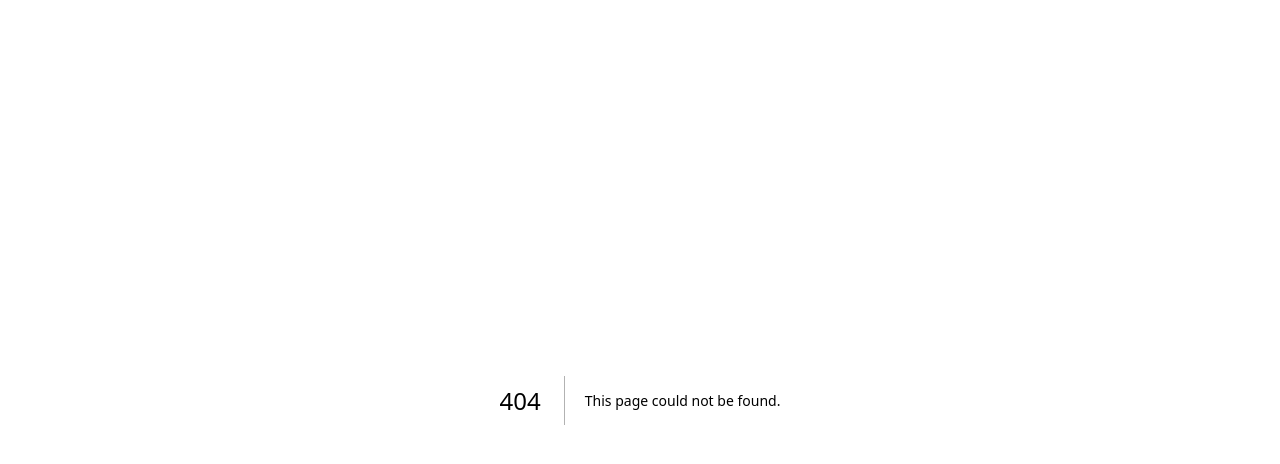
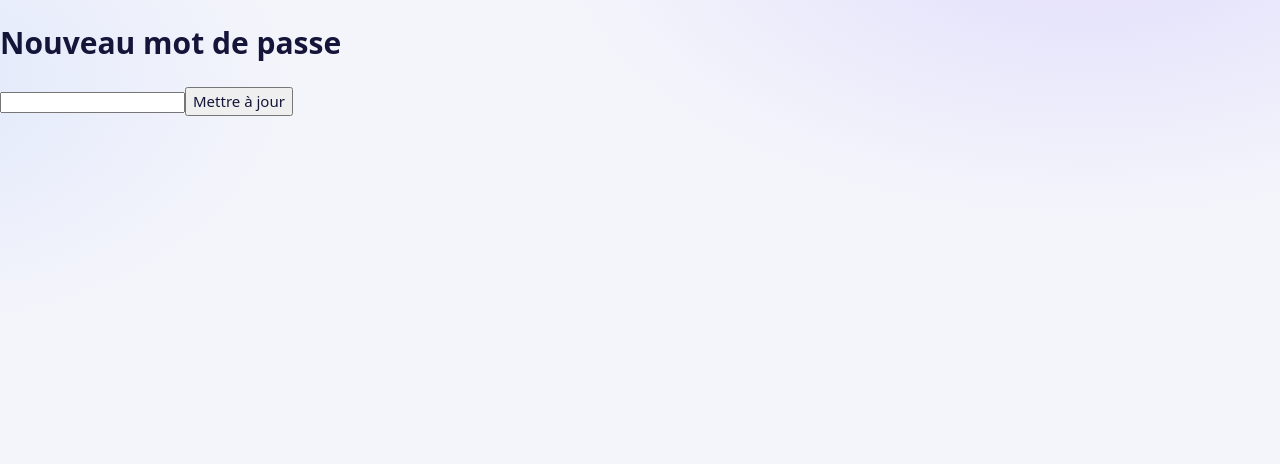
Before and after one commit to AgentDoss/agent-doss-groups, a Next.js app: page /reset-password in a window 1280 px wide. Before the commit this address had no page. Shown: the top 464 px of the page. Built offline with nearby package versions, Linux system fonts and the light colour scheme.

Commit message:
Create page.tsx

```diff
--- /dev/null
+++ b/app/reset-password/page.tsx
@@ -0,0 +1,47 @@
+"use client";
+
+import { useState } from "react";
+import { getSupabase } from "@/lib/supabase";
+
+export default function ResetPasswordPage() {
+  const [password, setPassword] = useState("");
+  const [message, setMessage] = useState("");
+  const [error, setError] = useState("");
+
+  async function handleReset(e: React.FormEvent) {
+    e.preventDefault();
+
+    const sb = getSupabase();
+
+    const { error } = await sb.auth.updateUser({
+      password,
+    });
+
+    if (error) {
+      setError(error.message);
+    } else {
+      setMessage("Mot de passe mis à jour.");
+    }
+  }
+
+  return (
+    <form onSubmit={handleReset}>
+      <h1>Nouveau mot de passe</h1>
+
+      <input
+        type="password"
+        required
+        minLength={6}
+        value={password}
+        onChange={(e) => setPassword(e.target.value)}
+      />
+
+      <button type="submit">
+        Mettre à jour
+      </button>
+
+      {message && <p>{message}</p>}
+      {error && <p>{error}</p>}
+    </form>
+  );
+}
```
